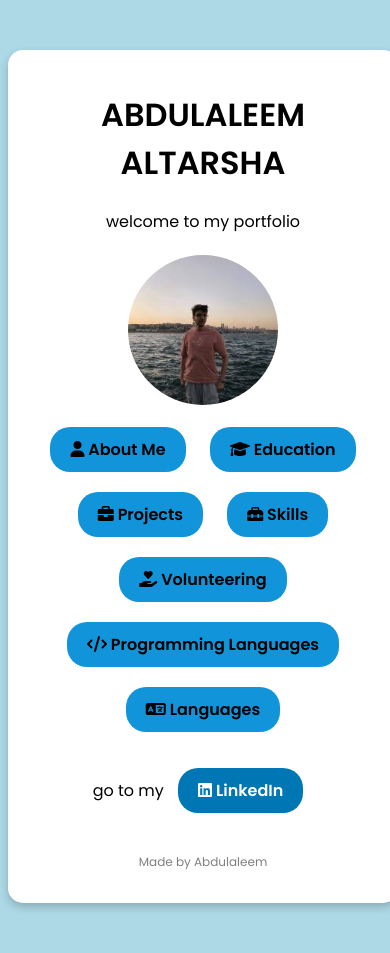
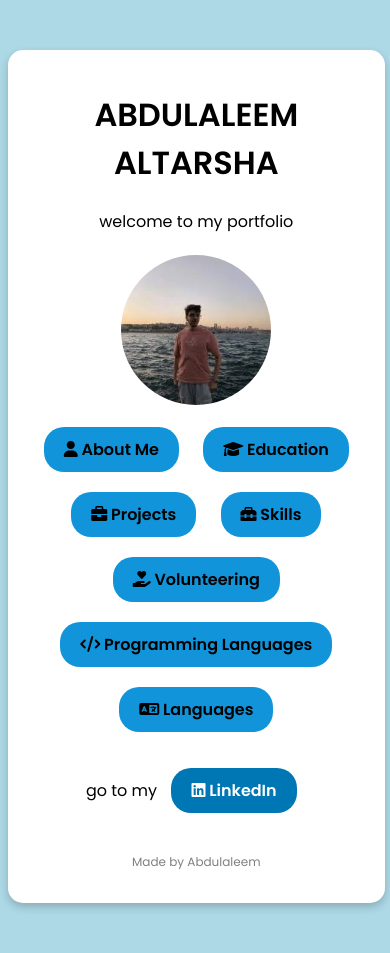
Before and after one commit to abwal3/portfolio, a Flask app: page / in a window 390 px wide. Run offline with Flask 3, Linux system fonts and the light colour scheme.

Commit message:
Made design responsive for mobile

```diff
--- a/static/style.css
+++ b/static/style.css
@@ -7,7 +7,8 @@ body {
 /* --- Card & Layout --- */
 .card {
     background-color: white;
-    width: 350px;
+    width: 90%;
+    max-width: 400px;
     margin: 50px auto;
     padding: 20px;
     border-radius: 15px;
--- a/templates/layout.html
+++ b/templates/layout.html
@@ -7,6 +7,7 @@
         <link href="https://fonts.googleapis.com/css2?family=Poppins:wght@300;400;600&display=swap" rel="stylesheet">
         <link rel="stylesheet" href="{{ url_for('static', filename='style.css') }}">
         <link rel="stylesheet" href="https://cdnjs.cloudflare.com/ajax/libs/font-awesome/6.0.0/css/all.min.css">
+        <meta name="viewport" content="width=device-width, initial-scale=1.0">
     </head>
     <body>
         <div class="card">
```
